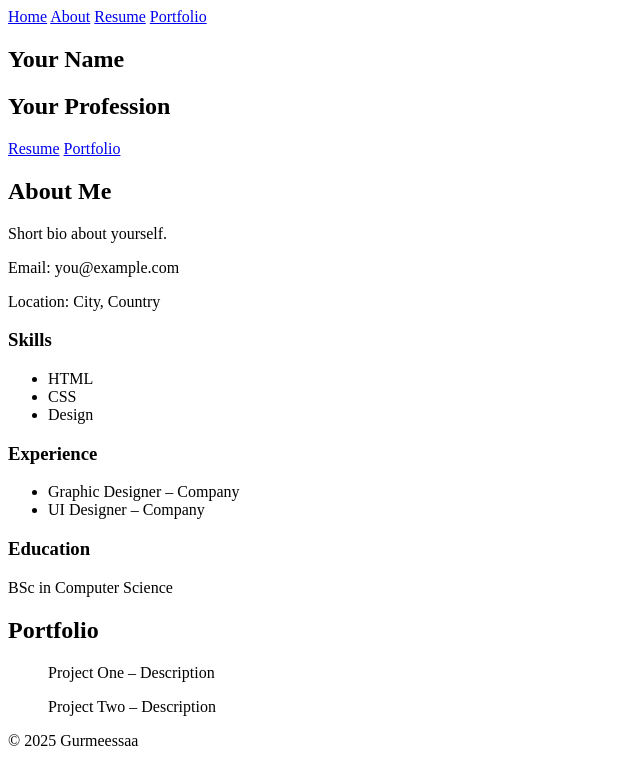
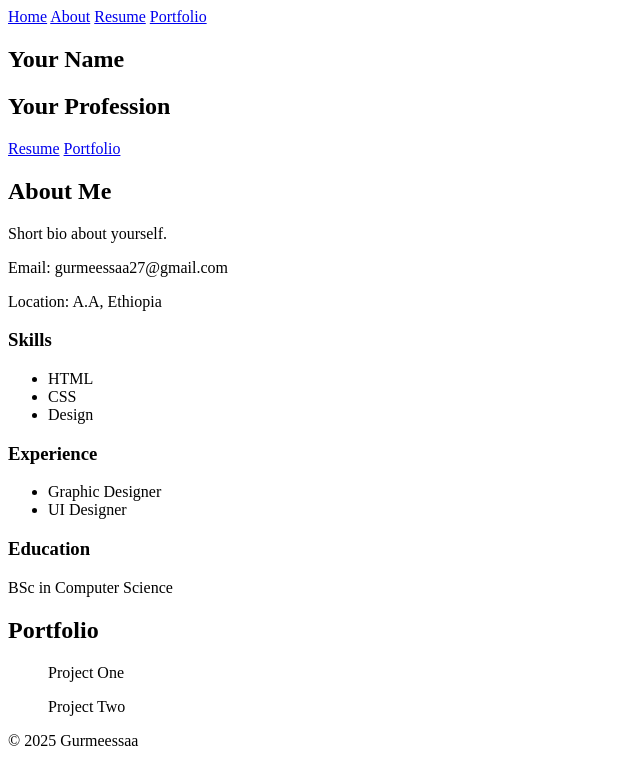
Before and after one commit to Dosh27/frist_portifolio, a plain HTML site: page index.html in a window 1280 px wide. Shown: the whole page, without its empty margins (0-640 px from the left). Drawn offline with Linux system fonts and the light colour scheme.

Commit message:
some edit

```diff
--- a/index.html
+++ b/index.html
@@ -27,8 +27,8 @@
   <section id="about">
     <h2>About Me</h2>
     <p>Short bio about yourself.</p>
-    <p>Email: you@example.com</p>
-    <p>Location: City, Country</p>
+    <p>Email: gurmeessaa27@gmail.com</p>
+    <p>Location: A.A, Ethiopia</p>
   </section>
 
   <section id="resume">
@@ -44,8 +44,8 @@
     <article>
       <h3>Experience</h3>
       <ul>
-        <li>Graphic Designer – Company</li>
-        <li>UI Designer – Company</li>
+        <li>Graphic Designer</li>
+        <li>UI Designer </li>
       </ul>
     </article>
 
@@ -59,11 +59,11 @@
     <h2>Portfolio</h2>
 
     <figure>
-      <figcaption>Project One – Description</figcaption>
+      <figcaption>Project One </figcaption>
     </figure>
 
     <figure>
-      <figcaption>Project Two – Description</figcaption>
+      <figcaption>Project Two</figcaption>
     </figure>
 
   </section>
```
